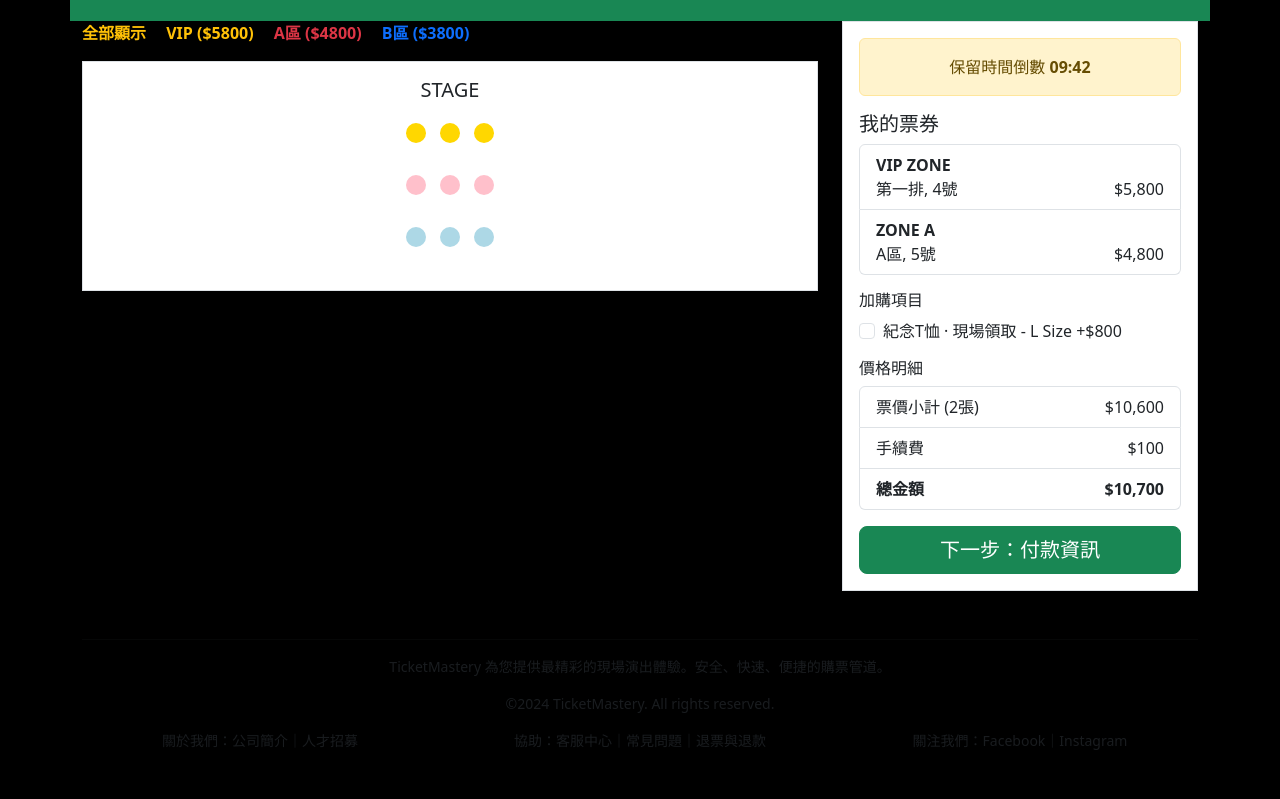
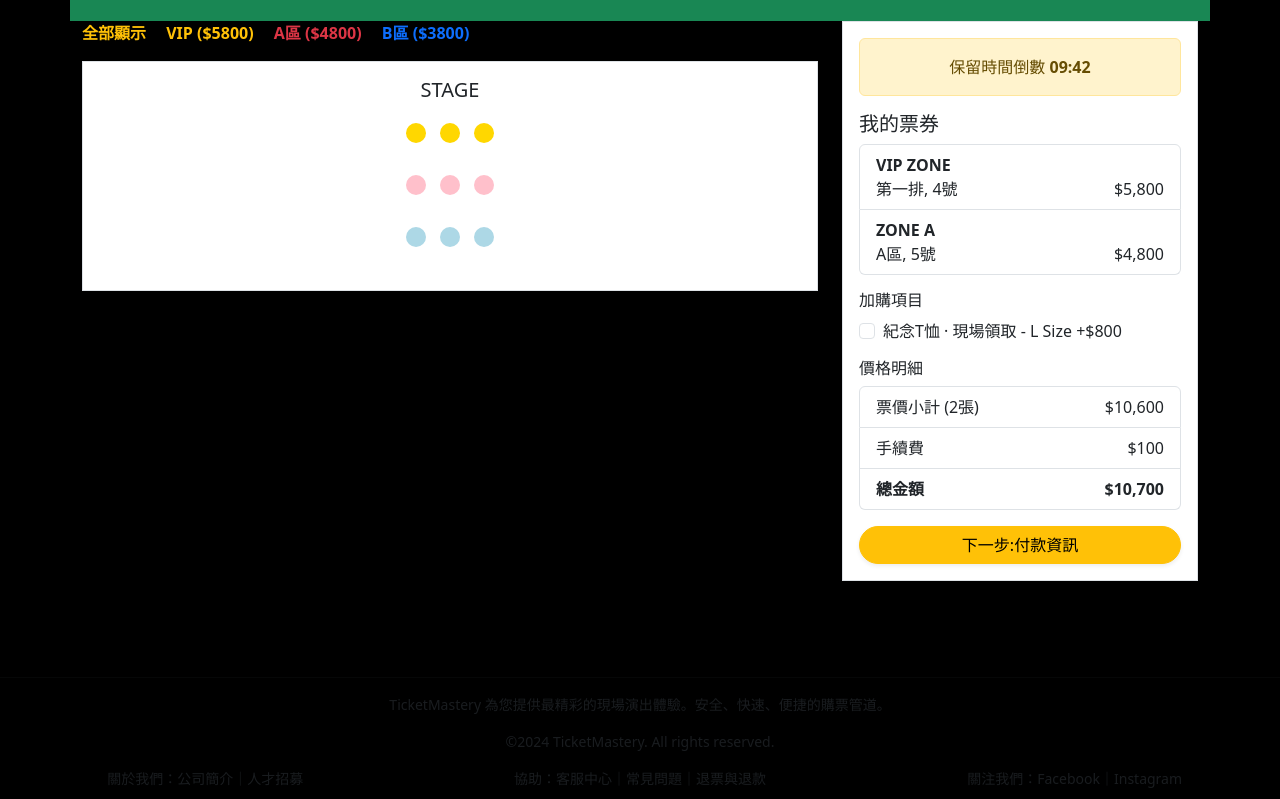
Before and after one commit to meteor-112/12-19-Book-tickets, a plain HTML site: page booking-1.html in a window 1280 px wide. Shown: the part 121-920 px from the top of the page. Drawn offline with nearby package versions, Linux system fonts and the light colour scheme.

Commit message:
fix:基本結構

```diff
--- a/booking-1.html
+++ b/booking-1.html
@@ -32,11 +32,11 @@
     .zone-b {
       background-color: lightblue;
     }
-
   </style>
 </head>
 
 <body class="bg-black">
+  <main>
     <div class="container py-5">
       <div class="row">
         <div class="col-12 bg-success">
@@ -48,10 +48,10 @@
 
       </div>
 
-    <div class="row">
+      <div class="row ">
         <!-- 左側：座位圖與區域 -->
-      <div class="col-md-8">
-        <div class="mb-3">
+        <div class="col-md-8 rounded-5">
+          <div class="mb-3 ">
             <span class="zone-label text-warning">全部顯示</span>
             <span class="zone-label text-warning ms-3">VIP ($5800)</span>
             <span class="zone-label text-danger ms-3">A區 ($4800)</span>
@@ -59,7 +59,7 @@
           </div>
 
           <!-- 座位圖 -->
-        <div class="border p-3 bg-white">
+          <div class="border p-3 bg-white ">
             <h5 class="text-center">STAGE</h5>
             <div class="text-center my-3">
               <div class="seat-circle vip"></div>
@@ -80,12 +80,11 @@
         </div>
 
         <!-- 右側：票券摘要與價格 -->
-      <div class="col-md-4">
+        <div class="col-md-4 round">
           <div class="bg-white p-3 border">
             <div class="alert alert-warning text-center">
               保留時間倒數 <strong>09:42</strong>
             </div>
-
             <h5>我的票券</h5>
             <ul class="list-group mb-3">
               <li class="list-group-item">
@@ -112,11 +111,15 @@
             </ul>
 
             <div class="d-grid">
-            <button class="btn btn-success btn-lg">下一步：付款資訊</button>
+              <button class="shadow-sm rounded-5 btn btn-warning d-flex justify-content-center align-items-center gap-2"
+                type="button"> 下一步:付款資訊
+              </button>
             </div>
           </div>
         </div>
       </div>
+  </main>
+
 
   <!-- 底部資訊 -->
   <footer class="mt-5 text-center text-muted small">
```
Lines whose indentation alone changed are shown as unchanged.
